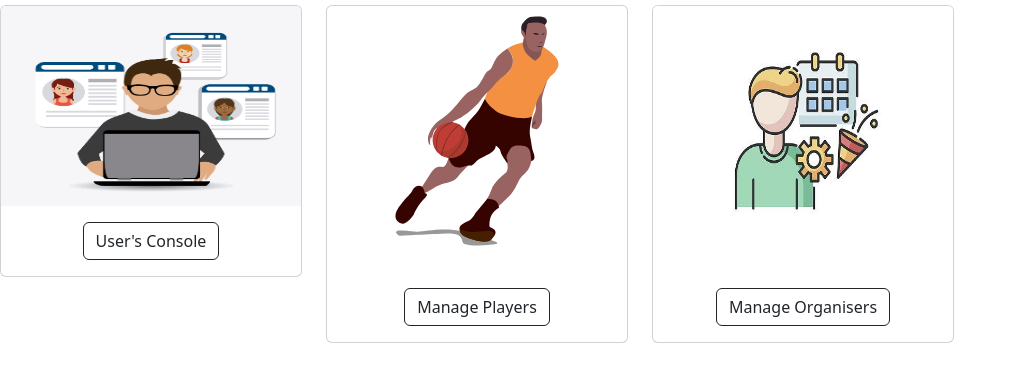
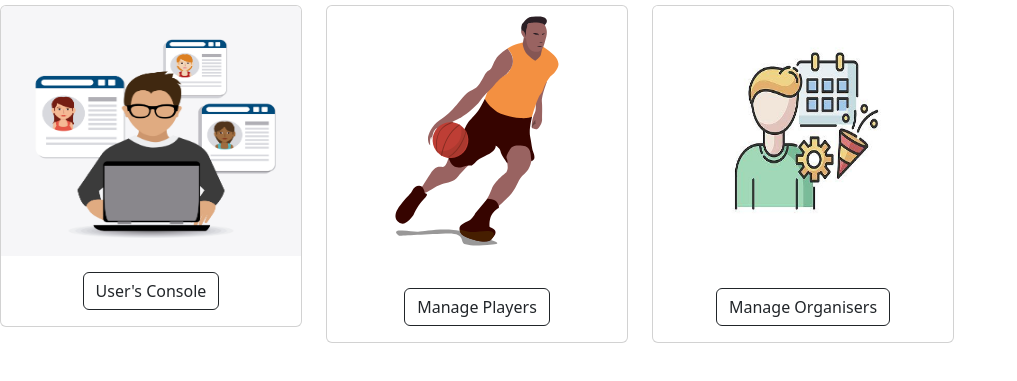
Before and after one commit to DeepakshiKulshrestha/grivaa, a website: page public/dash-admin.html in a window 1280 px wide. Shown: the part 137-518 px from the top of the page, without its empty margins (0-1017 px from the left). Drawn offline with nearby package versions, Linux system fonts and the light colour scheme.

Commit message:
Update dash-admin.html

```diff
--- a/public/dash-admin.html
+++ b/public/dash-admin.html
@@ -70,7 +70,7 @@
     <div class="row">
       <div class="col-sm-3 mb-3 mb-sm-0">
         <div class="card">
-          <img src="/pics/50426.jpg" class="card-img-top" height="200" alt="...">
+          <img src="/pics/50426.jpg" class="card-img-top" height="250" alt="...">
           <div class="card-body">
 
             <a href="/admin-users-console.html" class="btn btn-outline-dark">User's Console</a>
```
